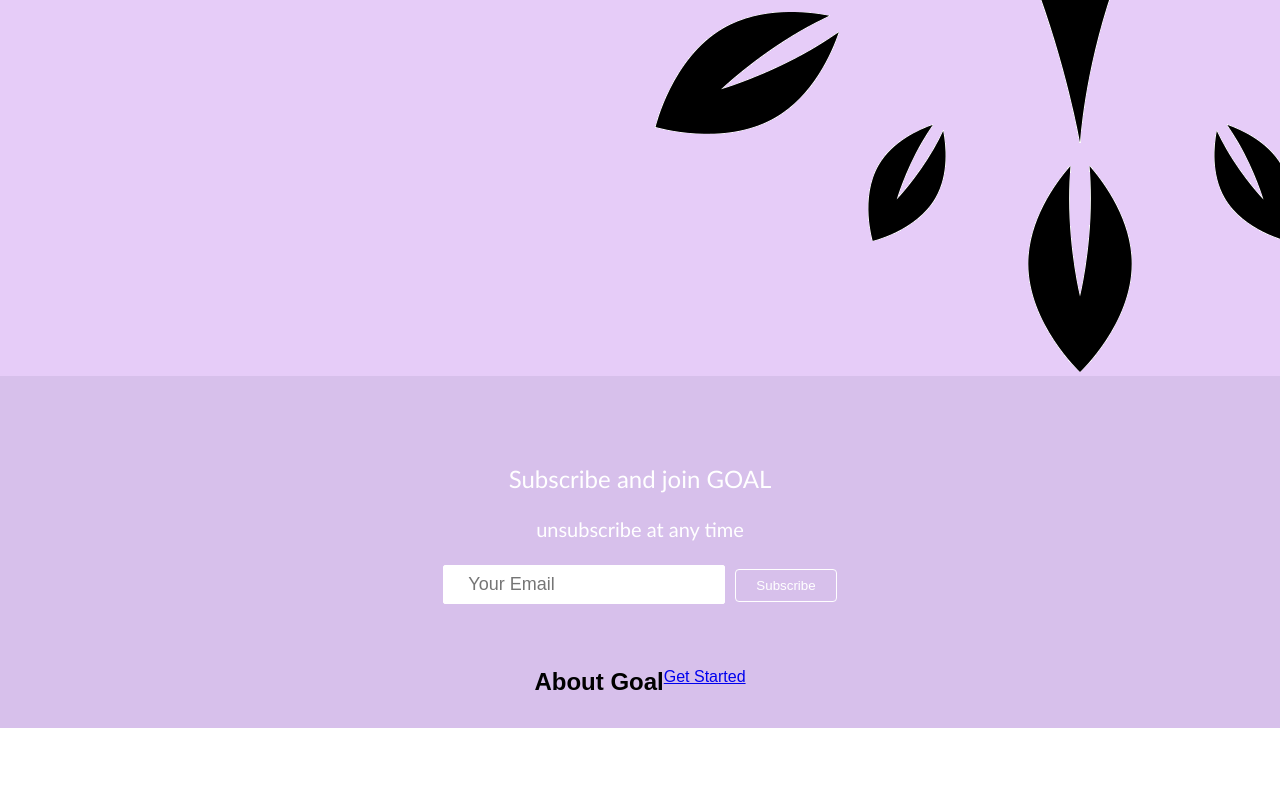
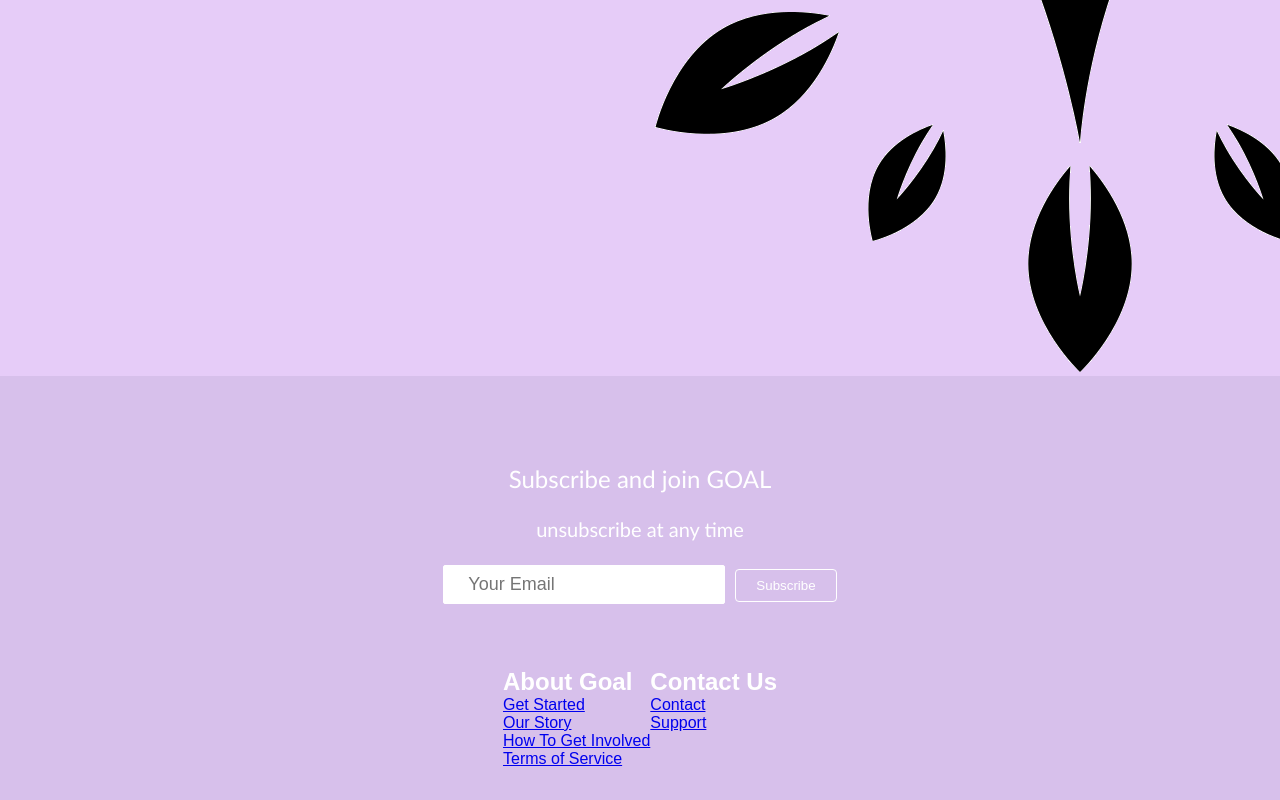
Before and after one commit to Coltthatcher/capstone, a React (Create React App) app: page /sign-up in a window 1280 px wide. Shown: the part 688-1488 px from the top of the page. Before the commit the page ends 1416 px from the top, so only its background shows below. Built offline with nearby package versions, Linux system fonts and the light colour scheme.

Commit message:
continue styling

```diff
--- a/src/components/Button.css
+++ b/src/components/Button.css
@@ -92,7 +92,7 @@
 }
 
 .blue {
-  background-color: #351b5f;
+  background-color: #644e88;
   color: #fff;
   border: none;
 }
--- a/src/components/Navbar.css
+++ b/src/components/Navbar.css
@@ -93,7 +93,7 @@
   }
 
   .nav-menu.active {
-    background: #1c2237;
+    background: #8797d3;
     left: 0;
     opacity: 1;
     transition: all 0.6s ease;
--- a/src/components/pages/Footer/Footer.css
+++ b/src/components/pages/Footer/Footer.css
@@ -54,3 +54,9 @@
 .footer-link-wrapper {
   display: flex;
 }
+
+.footer-link-links {
+  display: flex;
+  flex-direction: column;
+  color: #fff;
+}
--- a/src/components/pages/Footer/Footer.js
+++ b/src/components/pages/Footer/Footer.js
@@ -37,9 +37,18 @@ function Footer() {
       </section>
       <div className="footer-links">
         <div className="footer-link-wrapper">
+          <div className="footer-link-links">
           <h2>About Goal</h2>
-          <Link to='/sign-up'>Get Started</Link>
-
+            <Link to='/sign-up'>Get Started</Link>
+            <Link to='/'>Our Story</Link>
+            <Link to='/'>How To Get Involved</Link>
+            <Link to='/'>Terms of Service</Link>
+          </div>
+          <div className="footer-link-links">
+            <h2>Contact Us</h2>
+            <Link to='/'>Contact</Link>
+            <Link to='/'>Support</Link>
+          </div>
         </div>
       </div>
     </div>
```
